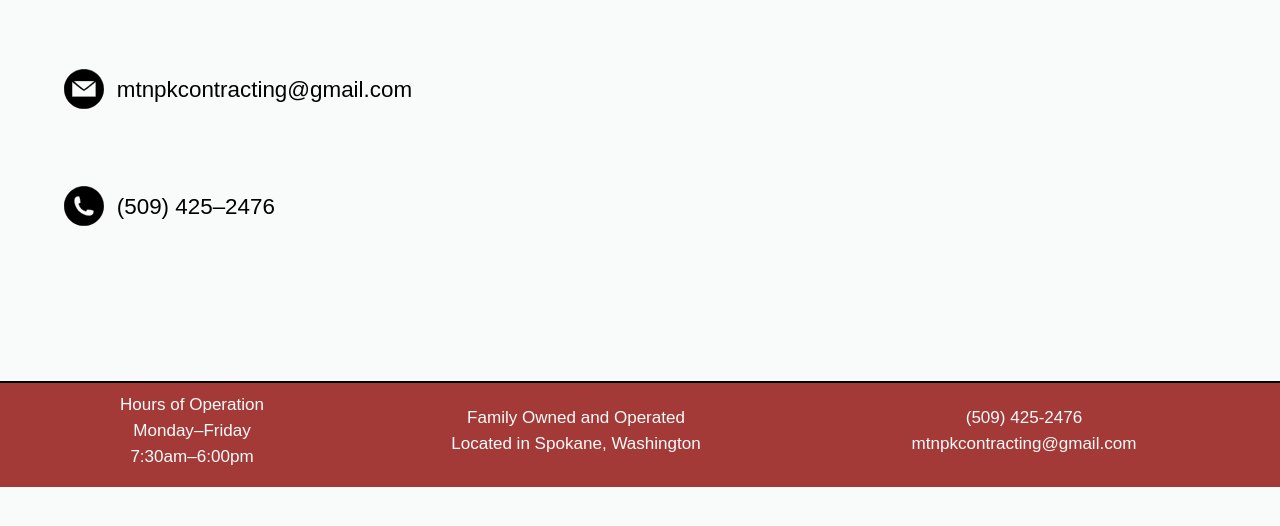
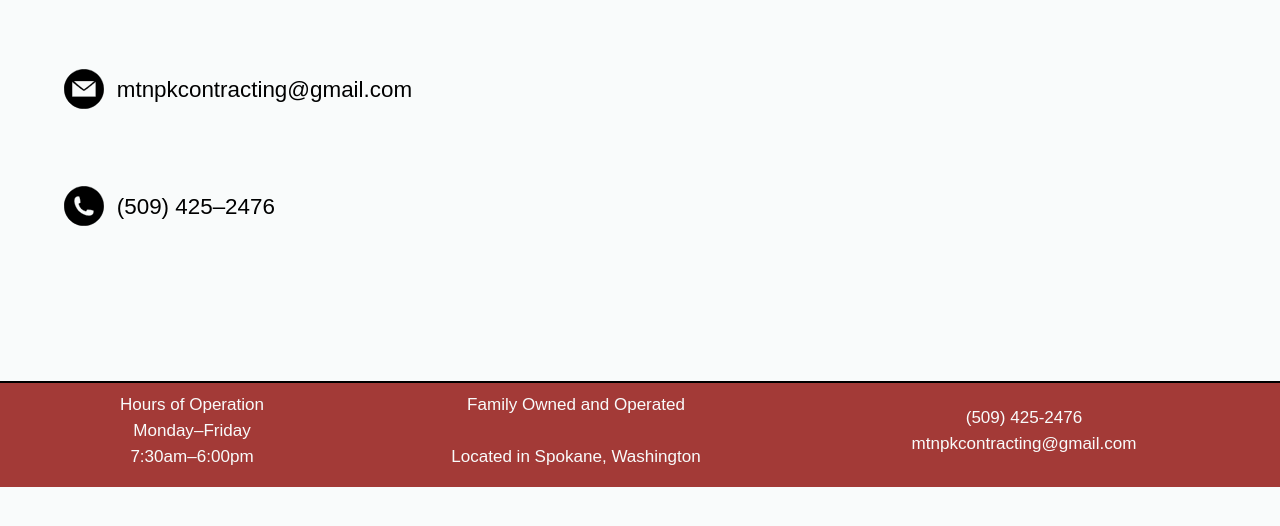
Before and after one commit to kLIAHONA/MPC_website, a website: page ___us.html in a window 1280 px wide. Shown: the part 266-792 px from the top of the page. Drawn offline with Linux system fonts and the light colour scheme.

Commit message:
family owned add br

```diff
--- a/___us.html
+++ b/___us.html
@@ -68,7 +68,7 @@
         <h6 class="footer_text">Hours of Operation</br>Monday&#8211;Friday</br>7:30am&#8211;6:00pm</h6>
     </div>
     <div class="footer_content_s">
-        <h6 class="footer_text">Family Owned and Operated</br>Located in Spokane, Washington</h6>
+        <h6 class="footer_text">Family Owned and Operated</br></br>Located in Spokane, Washington</h6>
     </div>
     <div class="footer_content_w">
         <h6 class="footer_text">(509) 425-2476</br>mtnpkcontracting@gmail.com</h6>
```
Also changed, not shown: gallery.html (+1 -1 lines), index.html (+1 -1 lines), pricing.html (+1 -1 lines).
